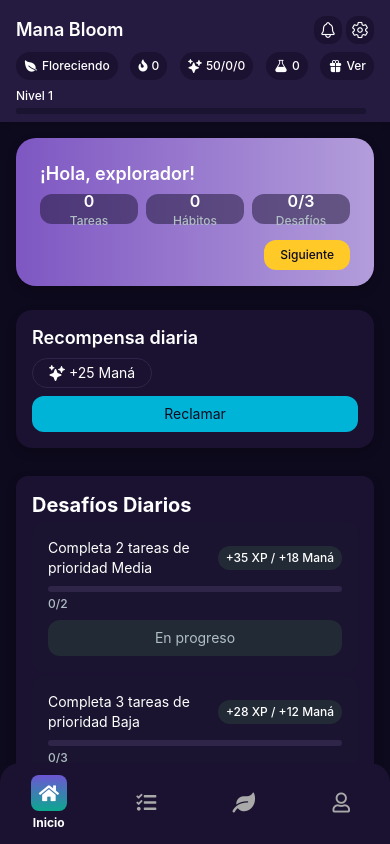
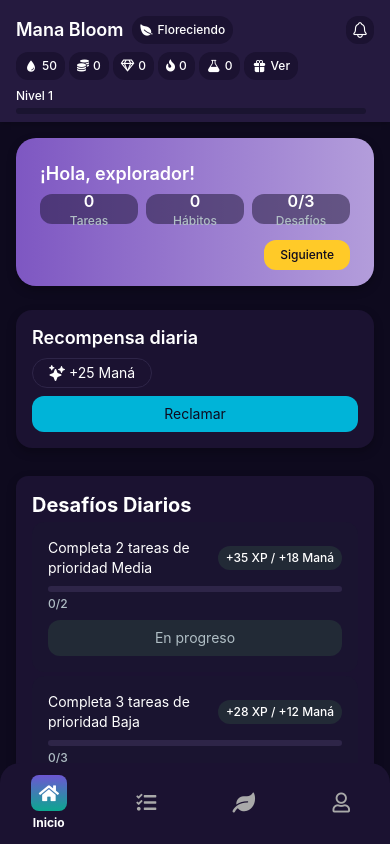
Before and after one commit to codesebastianvega/mana-bloom-app, a React Native app: screen /HomeScreen in a window 390 px wide. Built offline with nearby package versions, Linux system fonts and the light colour scheme.

Commit message:
feat: reorganize home header chips

```diff
--- a/src/components/home/HomeHeader.js
+++ b/src/components/home/HomeHeader.js
@@ -2,19 +2,44 @@
 // Afecta: HomeScreen
 // Propósito: Encabezado con top bar, chips y popovers informativos
 // Puntos de edición futura: conectar datos reales y estilos responsivos
-// Autor: Codex - Fecha: 2025-08-30
+// Autor: Codex - Fecha: 2025-08-14
 
-import React, { useState, useRef } from "react";
-import { View, Text, Pressable, Animated } from "react-native";
+import React, {
+  useState,
+  useRef,
+  useImperativeHandle,
+  forwardRef,
+  useEffect,
+} from "react";
+import {
+  View,
+  Text,
+  Pressable,
+  Animated,
+  AccessibilityInfo,
+  findNodeHandle,
+} from "react-native";
 import { Ionicons, FontAwesome5 } from "@expo/vector-icons";
 import { LinearGradient } from "expo-linear-gradient";
 import { useNavigation } from "@react-navigation/native";
 
 import styles from "./HomeHeader.styles";
 import { Colors, Gradients } from "../../theme";
-import { useAppState, useWallet, useProgress, useActiveBuffs } from "../../state/AppContext";
+import {
+  useAppState,
+  useWallet,
+  useProgress,
+  useActiveBuffs,
+} from "../../state/AppContext";
 
-export default function HomeHeader({ onPressNotifications, onPressSettings }) {
+function HomeHeader(
+  {
+    onPressNotifications = () => {},
+    onHeaderLayout,
+    onChipPopoverToggle,
+  },
+  ref
+) {
   const { plantState, streak, mana } = useAppState();
   const { coin, gem } = useWallet();
   const { level, progress } = useProgress();
@@ -23,9 +48,11 @@ export default function HomeHeader({ onPressNotifications, onPressSettings }) {
 
   const [activeChip, setActiveChip] = useState(null);
   const anim = useRef(new Animated.Value(0)).current;
+  const titleRef = useRef(null);
 
   const openChip = (key) => {
     setActiveChip(key);
+    onChipPopoverToggle?.(true);
     Animated.timing(anim, {
       toValue: 1,
       duration: 200,
@@ -33,62 +60,150 @@ export default function HomeHeader({ onPressNotifications, onPressSettings }) {
     }).start();
   };
 
-  const closeChip = () => {
+  const closePopover = () => {
     Animated.timing(anim, {
       toValue: 0,
       duration: 180,
       useNativeDriver: true,
-    }).start(() => setActiveChip(null));
+    }).start(() => {
+      setActiveChip(null);
+      onChipPopoverToggle?.(false);
+    });
   };
 
-  const goToRewards = () => {
-    closeChip();
-    navigation.navigate("Rewards");
-  };
-
-  const chips = [
-    {
+  const chipConfig = {
+    plant: {
       key: "plant",
-      icon: <Ionicons name="leaf" size={14} color={Colors.text} style={styles.chipIcon} />, // plant icon
+      icon: (
+        <Ionicons
+          name="leaf"
+          size={14}
+          color={Colors.text}
+          style={styles.chipIcon}
+        />
+      ),
       label: plantState || "--",
       title: "Planta",
       desc: `Estado actual: ${plantState || "--"}.`,
       a11y: "Estado de planta",
     },
-    {
+    mana: {
+      key: "mana",
+      icon: (
+        <Ionicons
+          name="water"
+          size={14}
+          color={Colors.text}
+          style={styles.chipIcon}
+        />
+      ),
+      label: String(mana),
+      title: "Maná",
+      desc: `Tienes ${mana} de maná disponible.`,
+      a11y: "Maná",
+    },
+    coins: {
+      key: "coins",
+      icon: (
+        <FontAwesome5
+          name="coins"
+          size={12}
+          color={Colors.text}
+          style={styles.chipIcon}
+        />
+      ),
+      label: String(coin),
+      title: "Monedas",
+      desc: `Tienes ${coin} monedas.`,
+      a11y: "Monedas",
+    },
+    diamonds: {
+      key: "diamonds",
+      icon: (
+        <FontAwesome5
+          name="gem"
+          size={12}
+          color={Colors.text}
+          style={styles.chipIcon}
+        />
+      ),
+      label: String(gem),
+      title: "Diamantes",
+      desc: `Tienes ${gem} diamantes.`,
+      a11y: "Diamantes",
+    },
+    streak: {
       key: "streak",
-      icon: <FontAwesome5 name="fire" size={12} color={Colors.text} style={styles.chipIcon} />, // streak icon
+      icon: (
+        <FontAwesome5
+          name="fire"
+          size={12}
+          color={Colors.text}
+          style={styles.chipIcon}
+        />
+      ),
       label: String(streak),
       title: "Racha",
       desc: `Racha activa de ${streak} días.`,
       a11y: "Racha activa",
     },
-    {
-      key: "resources",
-      icon: <Ionicons name="sparkles" size={14} color={Colors.text} style={styles.chipIcon} />, // resources icon
-      label: `${mana}/${coin}/${gem}`,
-      title: "Recursos",
-      desc: `Maná ${mana}, monedas ${coin}, diamantes ${gem}.`,
-      a11y: "Recursos",
-    },
-    {
+    buffs: {
       key: "buffs",
-      icon: <Ionicons name="flask" size={14} color={Colors.text} style={styles.chipIcon} />, // buffs icon
+      icon: (
+        <Ionicons
+          name="flask"
+          size={14}
+          color={Colors.text}
+          style={styles.chipIcon}
+        />
+      ),
       label: String(buffs.length),
       title: "Buffs",
-      desc: buffs.length ? `${buffs.length} buffs activos.` : "Sin buffs activos.",
+      desc: buffs.length
+        ? `${buffs.length} buffs activos.`
+        : "Sin buffs activos.",
       a11y: "Buffs activos",
     },
-    {
+    rewards: {
       key: "rewards",
-      icon: <Ionicons name="gift" size={14} color={Colors.text} style={styles.chipIcon} />, // rewards icon
+      icon: (
+        <Ionicons
+          name="gift"
+          size={14}
+          color={Colors.text}
+          style={styles.chipIcon}
+        />
+      ),
       label: "Ver",
       title: "Recompensas",
       desc: "Explora recompensas disponibles.",
       a11y: "Recompensas",
-      onPress: goToRewards,
+      onPress: () => {
+        closePopover();
+        navigation.navigate("Rewards");
       },
+    },
+  };
+
+  const rowChips = [
+    "mana",
+    "coins",
+    "diamonds",
+    "streak",
+    "buffs",
+    "rewards",
   ];
+
+  useEffect(() => {
+    if (activeChip && titleRef.current) {
+      const tag = findNodeHandle(titleRef.current);
+      if (tag) {
+        AccessibilityInfo.setAccessibilityFocus(tag);
+      }
+    }
+  }, [activeChip]);
+
+  useImperativeHandle(ref, () => ({ closePopover }));
 
   const animatedStyle = {
     opacity: anim,
@@ -105,64 +220,85 @@ export default function HomeHeader({ onPressNotifications, onPressSettings }) {
   return (
     <View
       style={styles.container}
+      onLayout={onHeaderLayout}
       accessibilityRole="header"
-      accessibilityLabel="Encabezado de inicio: Mana Bloom"
+      accessibilityLabel="Encabezado: Mana Bloom"
     >
       <View style={styles.topBar}>
+        <View style={styles.titleRow}>
           <Text style={styles.title}>Mana Bloom</Text>
-        <View style={styles.topBarRight}>
+          <Pressable
+            onPress={() => openChip("plant")}
+            style={styles.plantChip}
+            disabled={!!activeChip && activeChip !== "plant"}
+            accessibilityRole="button"
+            accessibilityLabel={chipConfig.plant.a11y}
+            accessibilityState={
+              activeChip === "plant" ? { expanded: true } : undefined
+            }
+          >
+            {chipConfig.plant.icon}
+            <Text style={styles.chipText}>{chipConfig.plant.label}</Text>
+          </Pressable>
+        </View>
         <Pressable
           onPress={onPressNotifications}
           style={styles.iconButton}
           accessibilityRole="button"
           accessibilityLabel="Abrir notificaciones"
         >
-            <Ionicons name="notifications-outline" size={18} color={Colors.text} />
+          <Ionicons
+            name="notifications-outline"
+            size={18}
+            color={Colors.text}
+          />
         </Pressable>
-          <Pressable
-            onPress={onPressSettings}
-            style={styles.iconButton}
-            accessibilityRole="button"
-            accessibilityLabel="Abrir configuración"
-          >
-            <Ionicons name="settings-outline" size={18} color={Colors.text} />
-          </Pressable>
-        </View>
       </View>
 
       <View style={styles.chipBlock}>
         <View style={styles.chipRow}>
-          {chips.map((c) => (
+          {rowChips.map((key) => {
+            const c = chipConfig[key];
+            return (
               <Pressable
                 key={c.key}
                 onPress={() => (c.onPress ? c.onPress() : openChip(c.key))}
                 style={styles.chip}
+                disabled={!!activeChip && activeChip !== c.key}
                 accessibilityRole="button"
                 accessibilityLabel={c.a11y}
+                accessibilityState={
+                  activeChip === c.key ? { expanded: true } : undefined
+                }
               >
                 {c.icon}
                 <Text style={styles.chipText}>{c.label}</Text>
               </Pressable>
-          ))}
+            );
+          })}
         </View>
         {activeChip && (
-          <View style={styles.popoverRow}>
-            {chips.map((c) => (
-              <View key={c.key} style={styles.popoverSlot}>
-                {activeChip === c.key && (
-                  <Animated.View style={[styles.popover, animatedStyle]} accessibilityViewIsModal>
-                    <Text style={styles.popoverTitle}>{c.title}</Text>
-                    <Text style={styles.popoverDesc}>{c.desc}</Text>
+          <Animated.View
+            style={[styles.popoverContainer, animatedStyle]}
+            accessibilityRole="dialog"
+            accessibilityViewIsModal
+          >
+            <Text ref={titleRef} style={styles.popoverTitle}>
+              {chipConfig[activeChip].title}
+            </Text>
+            <Text style={styles.popoverDesc}>
+              {chipConfig[activeChip].desc}
+            </Text>
           </Animated.View>
-                )}
-              </View>
-            ))}
-          </View>
         )}
       </View>
 
       <View style={styles.levelRow}>
-        <View style={styles.levelContainer} accessibilityRole="text" accessibilityLabel={`Nivel ${level}`}>
+        <View
+          style={styles.levelContainer}
+          accessibilityRole="text"
+          accessibilityLabel={`Nivel ${level}`}
+        >
           <Text style={styles.levelText}>{`Nivel ${level}`}</Text>
           <View style={styles.xpBar}>
             <LinearGradient
@@ -190,15 +326,8 @@ export default function HomeHeader({ onPressNotifications, onPressSettings }) {
           ))}
         </View>
       </View>
-
-      {activeChip && (
-        <Pressable
-          style={styles.overlay}
-          onPress={closeChip}
-          accessibilityRole="button"
-          accessibilityLabel="Cerrar popover"
-        />
-      )}
     </View>
   );
 }
+
+export default forwardRef(HomeHeader);
--- a/src/components/home/HomeHeader.styles.js
+++ b/src/components/home/HomeHeader.styles.js
@@ -2,7 +2,7 @@
 // Afecta: HomeHeader
 // Propósito: Estilos para top bar, chips y popovers del encabezado
 // Puntos de edición futura: ajustar tamaños de chip y responsividad
-// Autor: Codex - Fecha: 2025-08-30
+// Autor: Codex - Fecha: 2025-08-14
 
 import { StyleSheet } from "react-native";
 import { Colors, Spacing, Radii, Typography, Elevation } from "../../theme";
@@ -20,14 +20,22 @@ export default StyleSheet.create({
     justifyContent: "space-between",
     alignItems: "center",
   },
-  topBarRight: {
+  titleRow: {
     flexDirection: "row",
     alignItems: "center",
-    gap: Spacing.tiny,
+    gap: Spacing.small,
   },
   title: {
     ...Typography.title,
     color: Colors.text,
+  },
+  plantChip: {
+    flexDirection: "row",
+    alignItems: "center",
+    backgroundColor: Colors.surface,
+    borderRadius: Radii.lg,
+    paddingHorizontal: Spacing.small,
+    height: 28,
   },
   iconButton: {
     padding: Spacing.tiny,
@@ -43,15 +51,15 @@ export default StyleSheet.create({
   },
   chipRow: {
     flexDirection: "row",
-    justifyContent: "space-between",
+    flexWrap: "wrap",
     alignItems: "center",
-    gap: Spacing.small,
+    gap: Spacing.tiny,
   },
   chip: {
     flexDirection: "row",
     alignItems: "center",
     backgroundColor: Colors.surface,
-    borderRadius: Radii.lg,
+    borderRadius: Radii.md,
     paddingHorizontal: Spacing.small,
     height: 28,
   },
@@ -62,16 +70,9 @@ export default StyleSheet.create({
     ...Typography.caption,
     color: Colors.text,
   },
-  popoverRow: {
-    flexDirection: "row",
-    justifyContent: "space-between",
+  popoverContainer: {
     marginTop: Spacing.small,
-  },
-  popoverSlot: {
-    flex: 1,
-    alignItems: "center",
-  },
-  popover: {
+    width: "100%",
     backgroundColor: Colors.surfaceElevated,
     borderColor: Colors.border,
     borderWidth: 1,
@@ -127,8 +128,4 @@ export default StyleSheet.create({
     justifyContent: "center",
     alignItems: "center",
   },
-  overlay: {
-    ...StyleSheet.absoluteFillObject,
-    backgroundColor: Colors.overlay,
-  },
 });
--- a/src/screens/HomeScreen.js
+++ b/src/screens/HomeScreen.js
@@ -2,10 +2,10 @@
 // Afecta: HomeScreen (layout principal)
 // Propósito: Renderizar secciones de inicio y mostrar estado global
 // Puntos de edición futura: conectar datos reales y navegación
-// Autor: Codex - Fecha: 2025-08-13
+// Autor: Codex - Fecha: 2025-08-14
 
 import React, { useRef, useState, useCallback } from "react";
-import { StyleSheet, ScrollView, View } from "react-native";
+import { StyleSheet, ScrollView, View, Pressable } from "react-native";
 import { SafeAreaView } from "react-native-safe-area-context";
 import { Colors, Spacing } from "../theme";
 import HomeHeader from "../components/home/HomeHeader";
@@ -25,7 +25,10 @@ export default function HomeScreen() {
   const achievementToast = useAchievementToast();
   const dispatch = useAppDispatch();
   const scrollRef = useRef(null);
+  const headerRef = useRef(null);
   const [anchors, setAnchors] = useState({});
+  const [headerHeight, setHeaderHeight] = useState(0);
+  const [isChipPopoverOpen, setChipPopoverOpen] = useState(false);
   const navigation = useNavigation();
 
   const setAnchor = useCallback(
@@ -54,7 +57,13 @@ export default function HomeScreen() {
           onClose={() => dispatch({ type: "CLEAR_ACHIEVEMENT_TOAST" })}
         />
       )}
-      <HomeHeader />
+      <HomeHeader
+        ref={headerRef}
+        onHeaderLayout={(e) =>
+          setHeaderHeight(e?.nativeEvent?.layout?.height || 0)
+        }
+        onChipPopoverToggle={setChipPopoverOpen}
+      />
       <ScrollView
         ref={scrollRef}
         contentContainerStyle={styles.content}
@@ -85,6 +94,14 @@ export default function HomeScreen() {
           <EventBanner />
         </View>
       </ScrollView>
+      {isChipPopoverOpen && (
+        <Pressable
+          style={[styles.overlay, { top: headerHeight }]}
+          onPress={() => headerRef.current?.closePopover()}
+          accessibilityRole="button"
+          accessibilityLabel="Capa de fondo: toque para cerrar popover"
+        />
+      )}
     </SafeAreaView>
   );
 }
@@ -102,4 +119,11 @@ const styles = StyleSheet.create({
     paddingBottom: 96,
     gap: Spacing.large,
   },
+  overlay: {
+    position: "absolute",
+    left: 0,
+    right: 0,
+    bottom: 0,
+    backgroundColor: Colors.overlay,
+  },
 });
```
Lines whose indentation alone changed are shown as unchanged.
